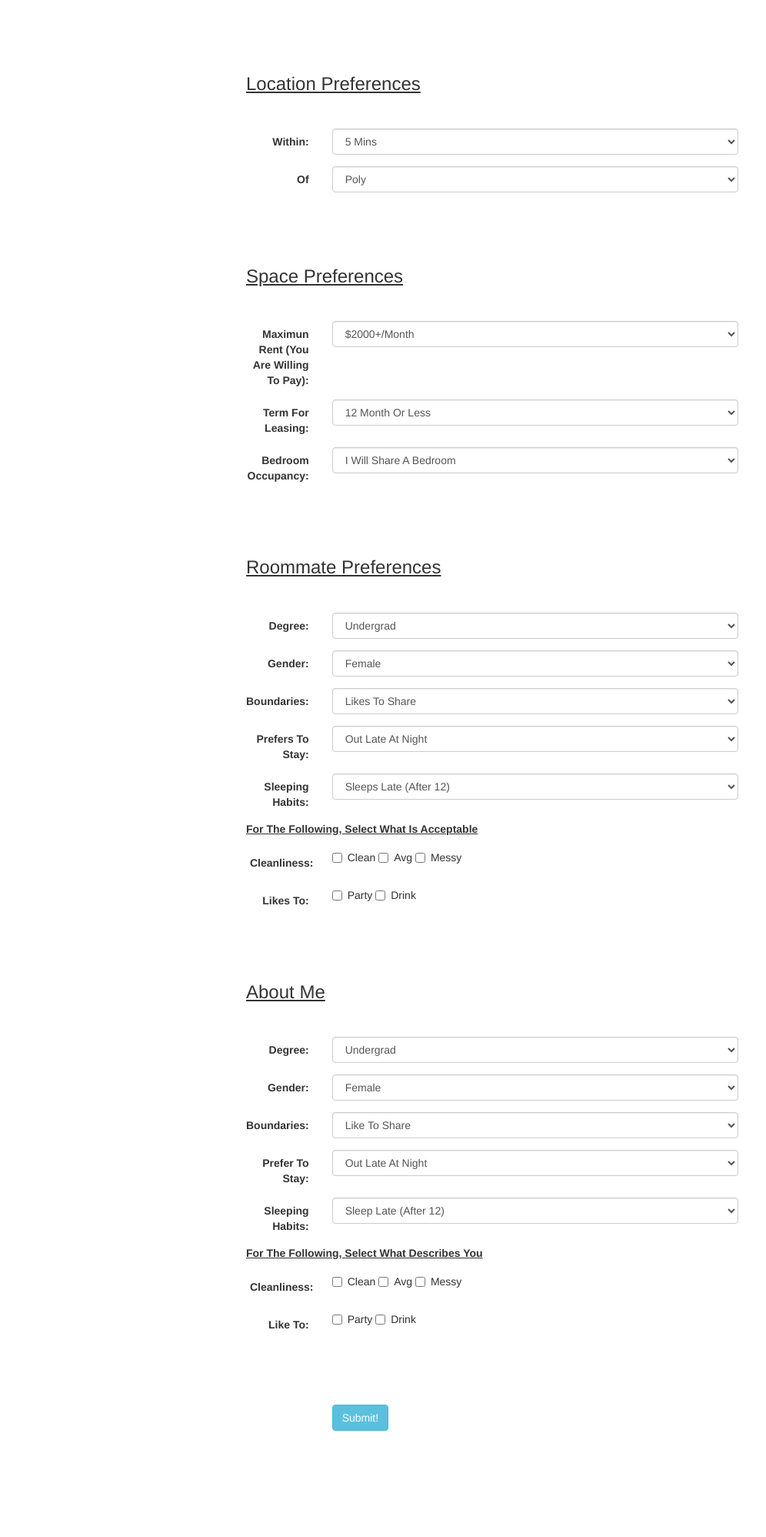
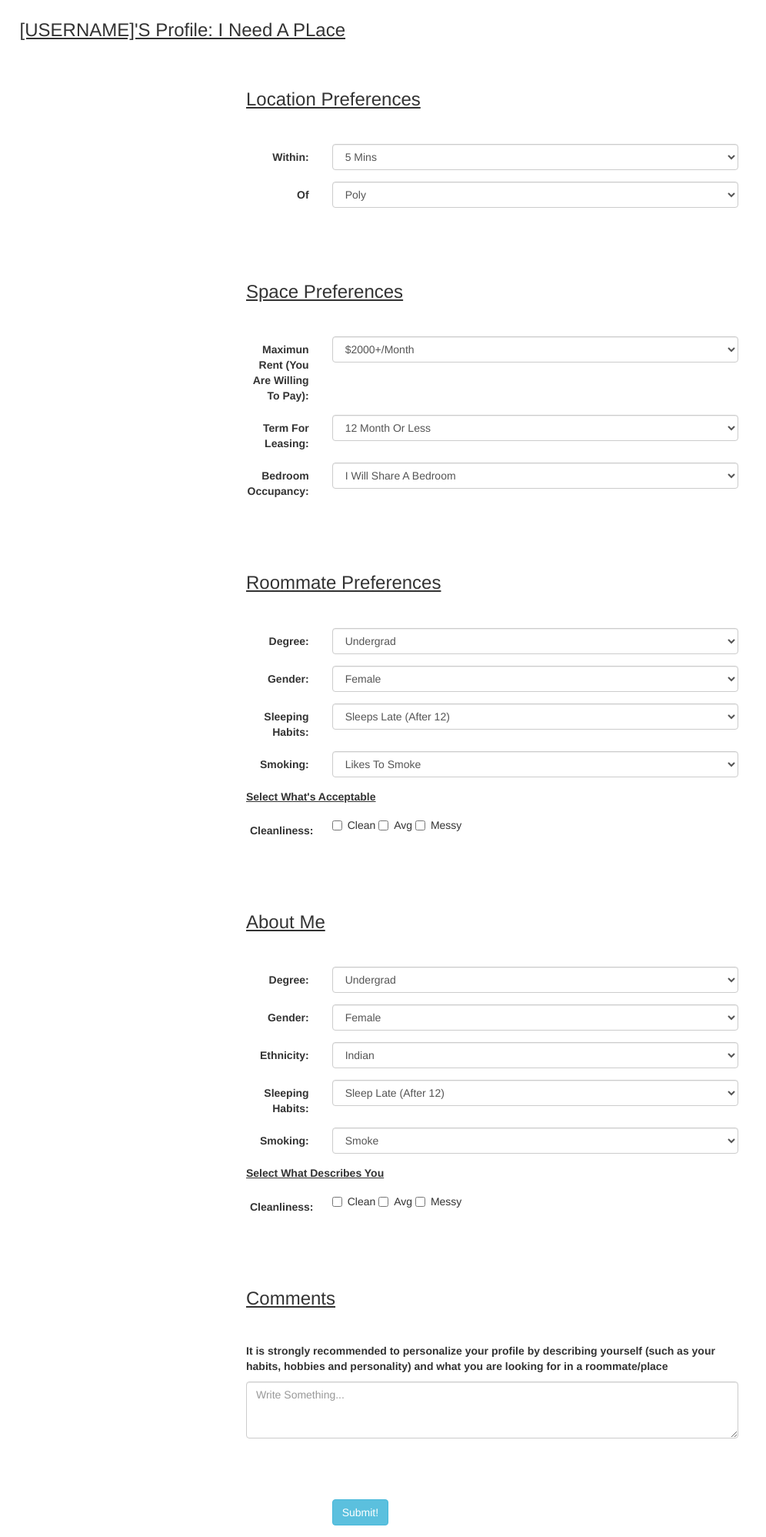
Before and after one commit to arcturusInk/NYURoommates, a PHP site: page /needPlace.php in a window 1280 px wide. Shown: the whole page at 77% size, without its empty margins (0-996 px from the left). Before the commit the page ends 1859 px from the top, so only its background shows below. Run offline with PHP 8.4, Linux system fonts and the light colour scheme.

Commit message:
second iteration of UI

```diff
--- a/css/needPlace-style.css
+++ b/css/needPlace-style.css
@@ -1,6 +1,11 @@
+#profHead{
+	margin: 2% 0 0 2%;
+}
+
 #mainContainer{
 	width: 50%;
 	margin: 0 auto;
+	margin-top: 5%;
 }
 
 header{
@@ -12,9 +17,17 @@ header{
 	margin-top: 15%;
 }
 
+#noBoundary{
+	margin-top: 0%;
+}
+
 p{
 	font-weight: bold;
 	text-decoration: underline;
+}
+
+#pNoUnder{
+	text-decoration: none;
 }
 
 #textBold{
--- a/needPlace.php
+++ b/needPlace.php
@@ -10,10 +10,14 @@
 		</head>
 	<body>
 
+	<header id="profHead">
+		<h3>[USERNAME]'S Profile: I Need A PLace</h3>
+	</header>
+
 		<div id="mainContainer">
 			<form class="form-horizontal">
 
-			<div class = "boundary">
+			<div class = "boundary" id="noBoundary">
 				<header>
 					<h3 id="">Location Preferences<h3>
 				</header>
@@ -96,6 +100,7 @@
 						<select class="form-control" id="" name="">
 						    <option value="">Undergrad</option>
 						    <option value="">Grad</option>
+						    <option value="">No Preference</option>
 						</select>
 					</div>
 				</div>
@@ -105,24 +110,7 @@
 						<select class="form-control" id="" name="">
 						    <option value="">Female</option>
 						    <option value="">Male</option>
-						</select>
-					</div>
-				</div>
-				<div class="form-group">
-					<label for="" class="col-sm-2 control-label">Boundaries: </label>
-					<div class="col-sm-10">
-						<select class="form-control" id="" name="">
-						    <option value="">Likes To Share</option>
-						    <option value="">Likes To Be Alone</option>
-						</select>
-					</div>
-				</div>
-				<div class="form-group">
-					<label for="" class="col-sm-2 control-label">Prefers To Stay: </label>
-					<div class="col-sm-10">
-						<select class="form-control" id="" name="">
-						    <option value="">Out Late At Night</option>
-						    <option value="">In Home At Night</option>
+						    <option value="">No Preference</option>
 						</select>
 					</div>
 				</div>
@@ -132,10 +120,21 @@
 						<select class="form-control" id="" name="">
 						    <option value="">Sleeps Late (After 12)</option>
 						    <option value="">Sleeps Early (Before 12)</option>
+						    <option value="">No Preference</option>
 						</select>
 					</div>
 				</div>
-				<p>For The Following, Select What Is Acceptable</p>
+				<div class="form-group">
+					<label for="" class="col-sm-2 control-label">Smoking: </label>
+					<div class="col-sm-10">
+						<select class="form-control" id="" name="">
+						    <option value="">Likes To Smoke</option>
+						    <option value="">Does Not Like To Smoke</option>
+						    <option value="">No Preference</option>
+						</select>
+					</div>
+				</div>
+				<p>Select What's Acceptable</p>
 				<div class="form-group">
 					<div class="checkbox">
 						<label for="" class="col-sm-2 control-label" id="textBold">Cleanliness: </label>
@@ -143,15 +142,6 @@
 						    <label> <input type="checkbox" name="cleanliness"> Clean </label>
 						    <label> <input type="checkbox" name="cleanliness"> Avg </label>
 						    <label> <input type="checkbox" name="cleanliness"> Messy </label>
-						</div>
-					</div>
-				</div>
-				<div class="form-group">
-					<div class="checkbox">
-						<label for="" class="col-sm-2 control-label" id="textBold" >Likes To: </label>
-						<div class="col-sm-10">
-						    <label> <input type="checkbox" name="likes"> Party </label>
-						    <label> <input type="checkbox" name="likes"> Drink </label>
 						</div>
 					</div>
 				</div>
@@ -176,24 +166,18 @@
 						<select class="form-control" id="" name="">
 						    <option value="">Female</option>
 						    <option value="">Male</option>
+						    <option value="">Other</option>
 						</select>
 					</div>
 				</div>
 				<div class="form-group">
-					<label for="" class="col-sm-2 control-label">Boundaries: </label>
+					<label for="" class="col-sm-2 control-label">Ethnicity: </label>
 					<div class="col-sm-10">
 						<select class="form-control" id="" name="">
-						    <option value="">Like To Share</option>
-						    <option value="">Like To Be Alone</option>
-						</select>
-					</div>
-				</div>
-				<div class="form-group">
-					<label for="" class="col-sm-2 control-label">Prefer To Stay: </label>
-					<div class="col-sm-10">
-						<select class="form-control" id="" name="">
-						    <option value="">Out Late At Night</option>
-						    <option value="">In Home At Night</option>
+						    <option value="">Indian</option>
+						    <option value="">Oriental</option>
+						    <option value="">Caucasian</option>
+						    <option value="">Other</option>
 						</select>
 					</div>
 				</div>
@@ -206,7 +190,16 @@
 						</select>
 					</div>
 				</div>
-				<p>For The Following, Select What Describes You</p>
+				<div class="form-group">
+					<label for="" class="col-sm-2 control-label">Smoking: </label>
+					<div class="col-sm-10">
+						<select class="form-control" id="" name="">
+						    <option value="">Smoke</option>
+						    <option value="">Do Not Smoke</option>
+						</select>
+					</div>
+				</div>
+				<p>Select What Describes You</p>
 				<div class="form-group">
 					<div class="checkbox">
 						<label for="" class="col-sm-2 control-label" id="textBold">Cleanliness: </label>
@@ -217,15 +210,14 @@
 						</div>
 					</div>
 				</div>
-				<div class="form-group">
-					<div class="checkbox">
-						<label for="" class="col-sm-2 control-label" id="textBold">Like To: </label>
-						<div class="col-sm-10">
-						    <label> <input type="checkbox" name="likes"> Party </label>
-						    <label> <input type="checkbox" name="likes"> Drink </label>
-						</div>
-					</div>
-				</div>
+
+
+				<div class = "boundary">
+					<header>
+						<h3 id="">Comments<h3>
+					</header>
+					<p id = "pNoUnder">It is strongly recommended to personalize your profile by describing yourself (such as your habits, hobbies and personality) and what you are looking for in a roommate/place</p>
+					<textarea class="form-control" rows="3" placeholder="Write Something..."></textarea>
 				</div>
 
 				<div class="form-group">
```
